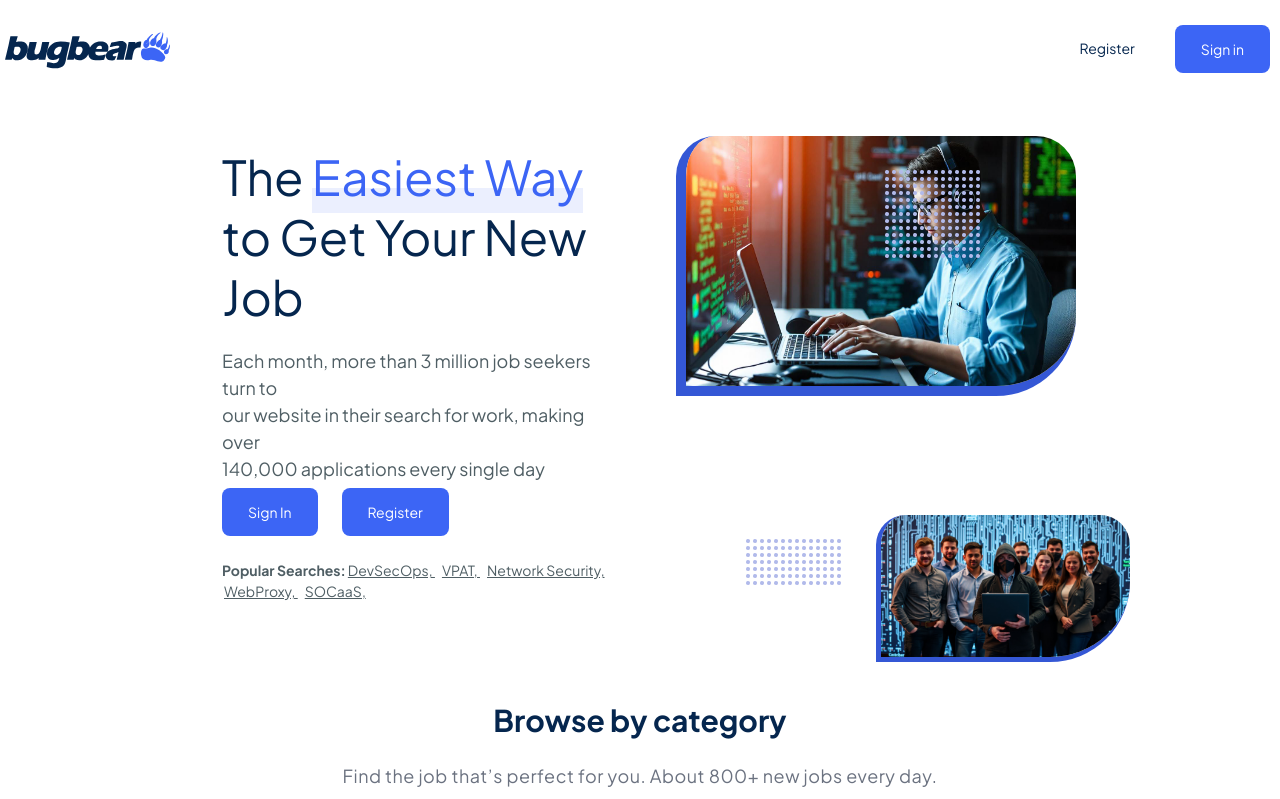
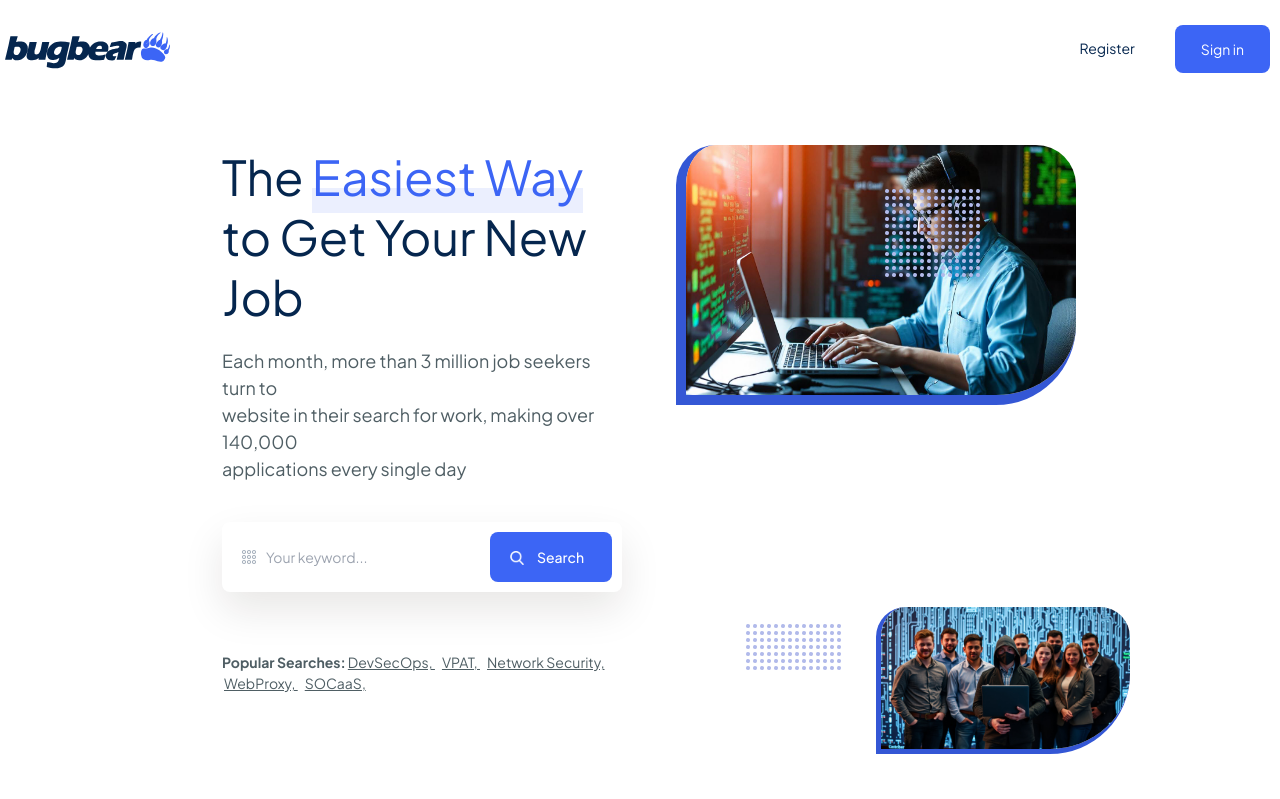
Before and after one commit to aekutetechnologies/bugbearfrontend, a Next.js app: page / in a window 1280 px wide. Shown: the top 799 px of the page. Built offline with nearby package versions, Linux system fonts and the light colour scheme; no server answers; a web font is replaced by a local one.

Commit message:
Updated index.js

```diff
--- a/pages/index.js
+++ b/pages/index.js
@@ -61,37 +61,26 @@ export default function Home() {
                                             <br className="d-none d-lg-block" />
                                             to Get Your New Job
                                         </h1>
-                                        <div
-    className="banner-description mt-20 wow animate__animated animate__fadeInUp"
-    data-wow-delay=".1s"
->
-    Each month, more than 3 million job seekers turn to
-    <br className="d-none d-lg-block" />
-    our website in their search for work, making over
-    <br className="d-none d-lg-block" />
-    140,000 applications every single day
+                                        <div className="banner-description mt-20 wow animate__animated animate__fadeInUp" data-wow-delay=".1s">
+                                            Each month, more than 3 million job seekers turn to <br className="d-none d-lg-block" />
+                                            website in their search for work, making over 140,000 <br className="d-none d-lg-block" />
+                                            applications every single day
                                         </div>
-
-<div className="mt-6">
-    <div className="flex gap-4 mb-6">
-        <Link
-            href="/login"
-            className="btn btn-default btn-shadow hover-up"
-        >
-            Sign In
-        </Link>
-        <Link
-            href="/choose-role"
-            className="btn btn-default btn-shadow hover-up"
-        >
-            Register
-        </Link>
+                                        <div className="form-find mt-40 wow animate__animated animate__fadeIn" data-wow-delay=".2s">
+                                            <form onSubmit={handleSearch}>
+                                                <input
+                                                    className="form-input input-keysearch mr-10"
+                                                    type="text"
+                                                    placeholder="Your keyword..."
+                                                    value={keyword}
+                                                    onChange={(e) => setKeyword(e.target.value)}
+                                                />
+                                                <button className="btn btn-default btn-find font-sm" type="submit">
+                                                    Search
+                                                </button>
+                                            </form>
                                         </div>
-
-    <div
-        className="list-tags-banner wow animate__animated animate__fadeInUp"
-        data-wow-delay=".3s"
-    >
+                                        <div className="list-tags-banner mt-60 wow animate__animated animate__fadeInUp" data-wow-delay=".3s">
                                             <strong>Popular Searches:</strong>
                                             <Link legacyBehavior href="#">
                                                 <a>DevSecOps, </a>
@@ -108,7 +97,6 @@ export default function Home() {
                                             <Link legacyBehavior href="#">
                                                 <a>SOCaaS, </a>
                                             </Link>
-    </div>
                                         </div>
                                     </div>
                                 </div>
```
Lines whose indentation alone changed are shown as unchanged.
